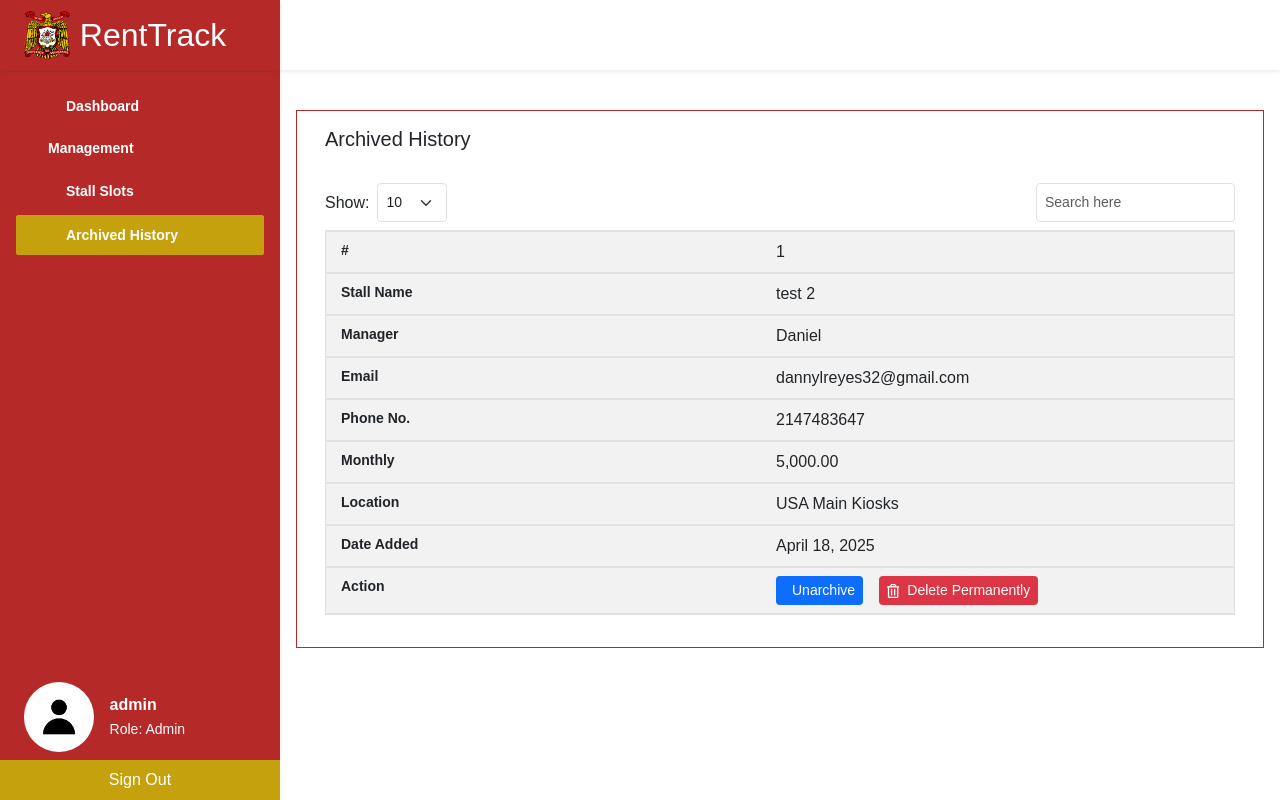
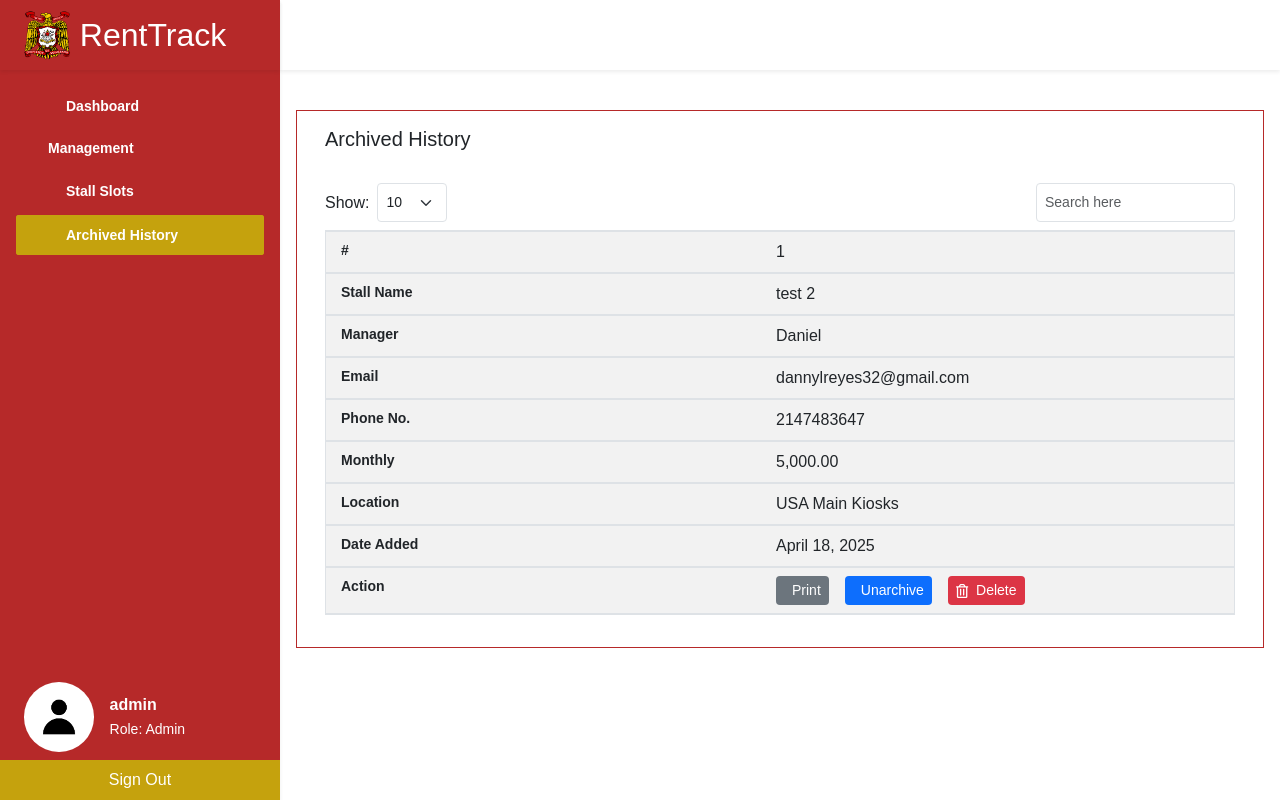
Before and after one commit to Cl0zzard/Rent-Track, a PHP site: page /rent-tracking/archived-history in a window 1280 px wide. Run offline with PHP 8.4, Linux system fonts and the light colour scheme; a user stored in the database is signed in; data comes from the database, SQL or seed files in the repository; some libraries are stand-ins or nearby versions; some web fonts are replaced.

Commit message:
feat: added print
added a print button for the archived stalls
changed grammar error of buttons

```diff
--- a/rent-tracking/archived-history.php
+++ b/rent-tracking/archived-history.php
@@ -32,7 +32,7 @@ include 'connect.php';
       linear-gradient(#fff 45px, transparent 0);
     background-repeat: no-repeat;
     background-size: 30px 4px;
-  background-position: 0px 11px , 8px 35px, 0px 60px;
+    background-position: 0px 11px, 8px 35px, 0px 60px;
     animation: envDropping 0.75s linear infinite;
   }
 
@@ -48,29 +48,30 @@ include 'connect.php';
 
   @keyframes envDropping {
     0% {
-    background-position: 100px 11px , 115px 35px, 105px 60px;
+      background-position: 100px 11px, 115px 35px, 105px 60px;
       opacity: 1;
     }
 
     50% {
-    background-position: 0px 11px , 20px 35px, 5px 60px;
+      background-position: 0px 11px, 20px 35px, 5px 60px;
     }
 
     60% {
-    background-position: -30px 11px , 0px 35px, -10px 60px;
+      background-position: -30px 11px, 0px 35px, -10px 60px;
     }
 
-  75%, 100% {
-    background-position: -30px 11px , -30px 35px, -30px 60px;
+    75%,
+    100% {
+      background-position: -30px 11px, -30px 35px, -30px 60px;
       opacity: 0;
     }
   }
-
 </style>
 
 
 <!-- header link -->
 <?php include "plugins-header.php"; ?>
+
 <body>
   <div class="main-div">
     <!-- sidebar start -->
@@ -104,7 +105,8 @@ include 'connect.php';
                   </select>
                 </div>
                 <div>
-		                      <input type="text" id="search-bar" class="form-control form-control-sm rounded-1 py-2" placeholder="Search here">
+                  <input type="text" id="search-bar" class="form-control form-control-sm rounded-1 py-2"
+                    placeholder="Search here">
                 </div>
 
               </div>
@@ -169,20 +171,20 @@ include 'connect.php';
                         <td data-label="Date Added"><?= $formatdate; ?></td>
                         <td data-label="Action" width="160">
                           <div class="d-flex align-items-center column-gap-3">
+                            <a href="transaction-print.php?stall_slots_id=<?= $stall_slots_id ?>" target="_blank"
+                              class="text-decoration-none">
+                              <small class="py-1 px-2 rounded-1 text-bg-secondary d-flex align-items-center" role="button">
+                                <i class="fa-solid fa-print me-2"></i><span>Print</span>
+                              </small>
+                            </a>
                             <small class="archive_button py-1 px-2 rounded-1 text-bg-primary d-flex align-items-center"
-                                                role="button"
-                                                data-id="<?= $stall_slots_id; ?>"
-                                                data-type="1"
-                                            >
+                              role="button" data-id="<?= $stall_slots_id; ?>" data-type="1">
                               <i class="fa-solid fa-archive me-2 "></i><span class="">Unarchive</span>
                             </small>
                             <small class="delete_data py-1 px-2 rounded-1 text-bg-danger d-flex align-items-center"
-                                                role="button"
-                                                data-id="<?= $stall_slots_id; ?>"
-                                                data-table="stall_slots"
-                                                data-type="stall_slots_id"
-                                            >
-                                            <i class="far fa-trash-alt me-2 "></i><span class="text-nowrap">Delete Permanently</span>
+                              role="button" data-id="<?= $stall_slots_id; ?>" data-table="stall_slots"
+                              data-type="stall_slots_id">
+                              <i class="far fa-trash-alt me-2 "></i><span class="text-nowrap">Delete</span>
                             </small>
                           </div>
                         </td>
@@ -265,4 +267,5 @@ include 'connect.php';
 
   </script>
 </body>
+
 </html>
--- a/rent-tracking/transaction.php
+++ b/rent-tracking/transaction.php
@@ -110,7 +110,7 @@ if ($rows) {
               <div class="d-none d-lg-flex align-items-center gap-2">
                 <a target="_blank" href="transaction-print.php?stall_slots_id=<?= $get_stall_slots_id ?>"
                   class=" btn btn-sm btn-secondary rounded-1 py-2">
-                  <i class="fa-solid fa-print me-2"></i><span>Prints</span>
+                  <i class="fa-solid fa-print me-2"></i><span>Print</span>
                 </a>
                 <a type="button" class="create_transaction btn btn-sm btn-primary rounded-1 py-2">
                   <i class="fa-solid fa-circle-plus me-2"></i><span>Create Transaction</span>
```
Lines whose indentation alone changed are shown as unchanged.
